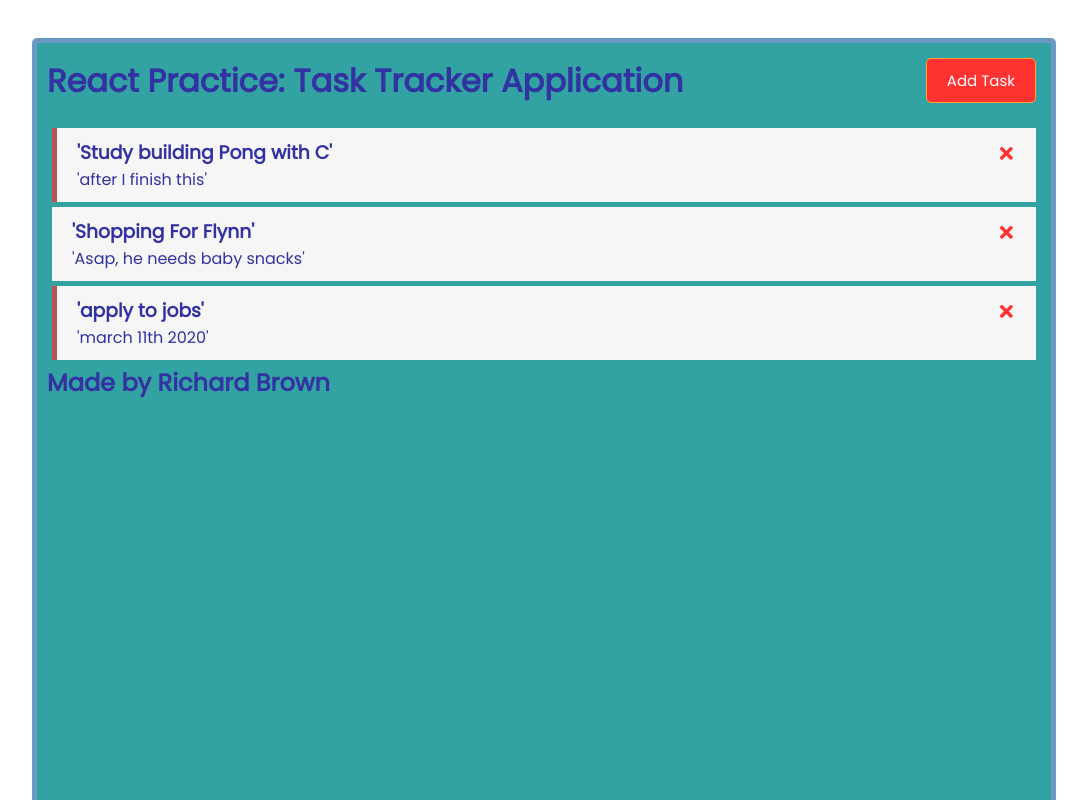
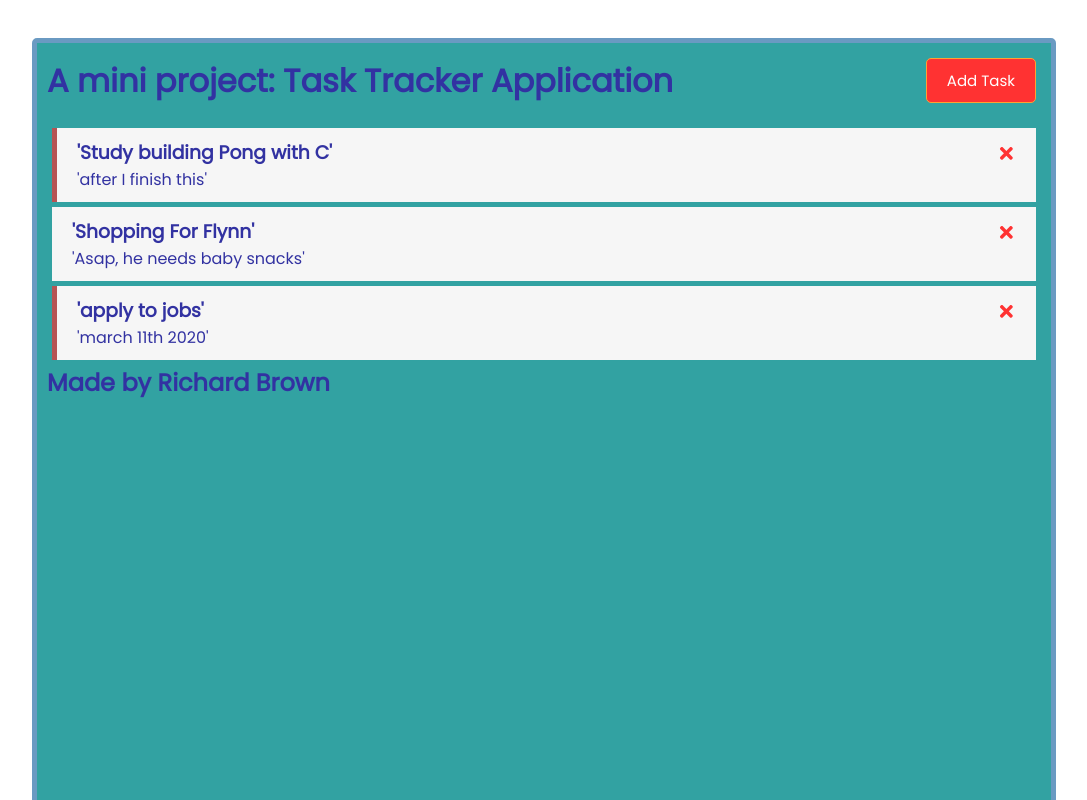
Before and after one commit to number1ricky/Task-Trackn, a React (Create React App) app: page / in a window 1280 px wide. Shown: the top 800 px of the page, without its empty margins (96-1183 px from the left). Built offline with nearby package versions, Linux system fonts and the light colour scheme; data requests are answered from the project's data file.

Commit message:
small fix

```diff
--- a/src/components/Header.js
+++ b/src/components/Header.js
@@ -7,7 +7,7 @@ const Header = ({title, onAdd, showAdd}) => {
 // }
   return (
     <header className='header'>
-      <h1>React Practice: {title} </h1>
+      <h1>A mini project: {title} </h1>
       <Button color={showAdd ? 'green' : 'red'} text={showAdd ? 'Close Add Task' : 'Add Task' } onClick=
       {onAdd}
       />
```
